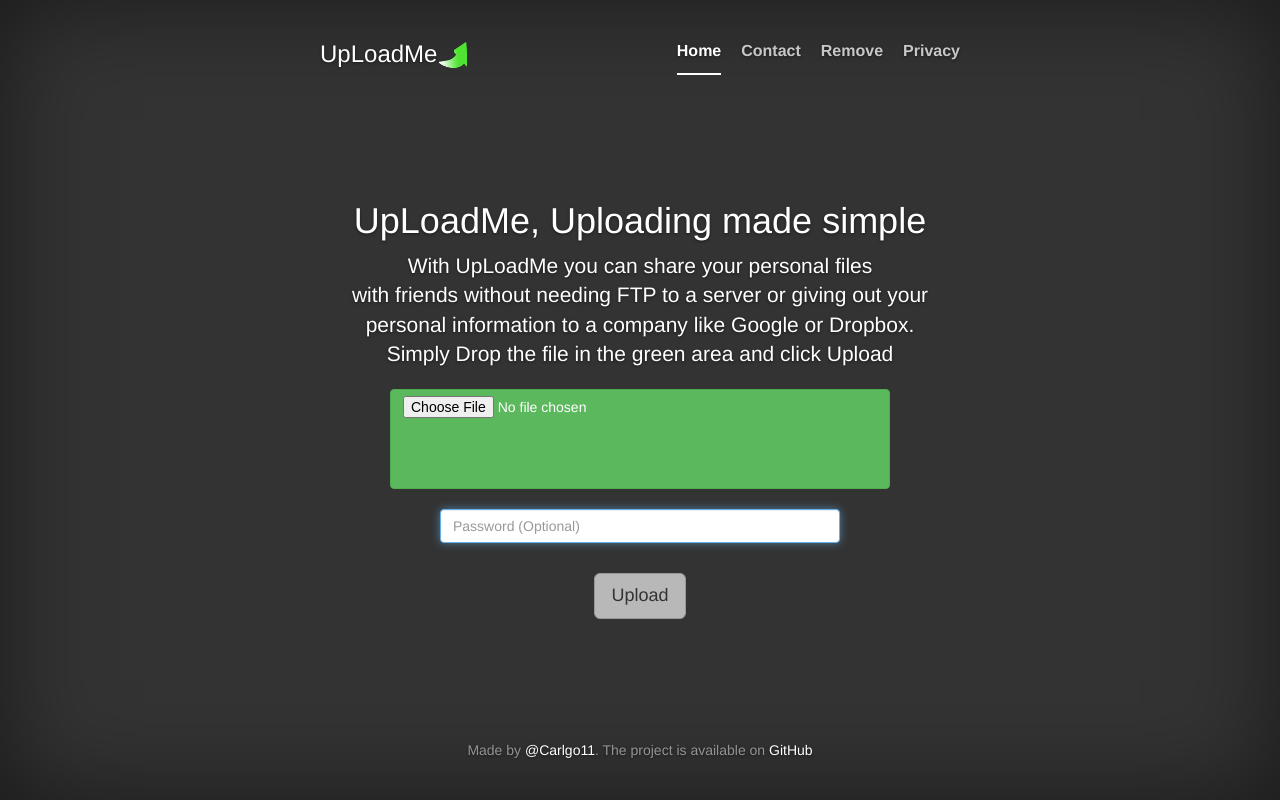
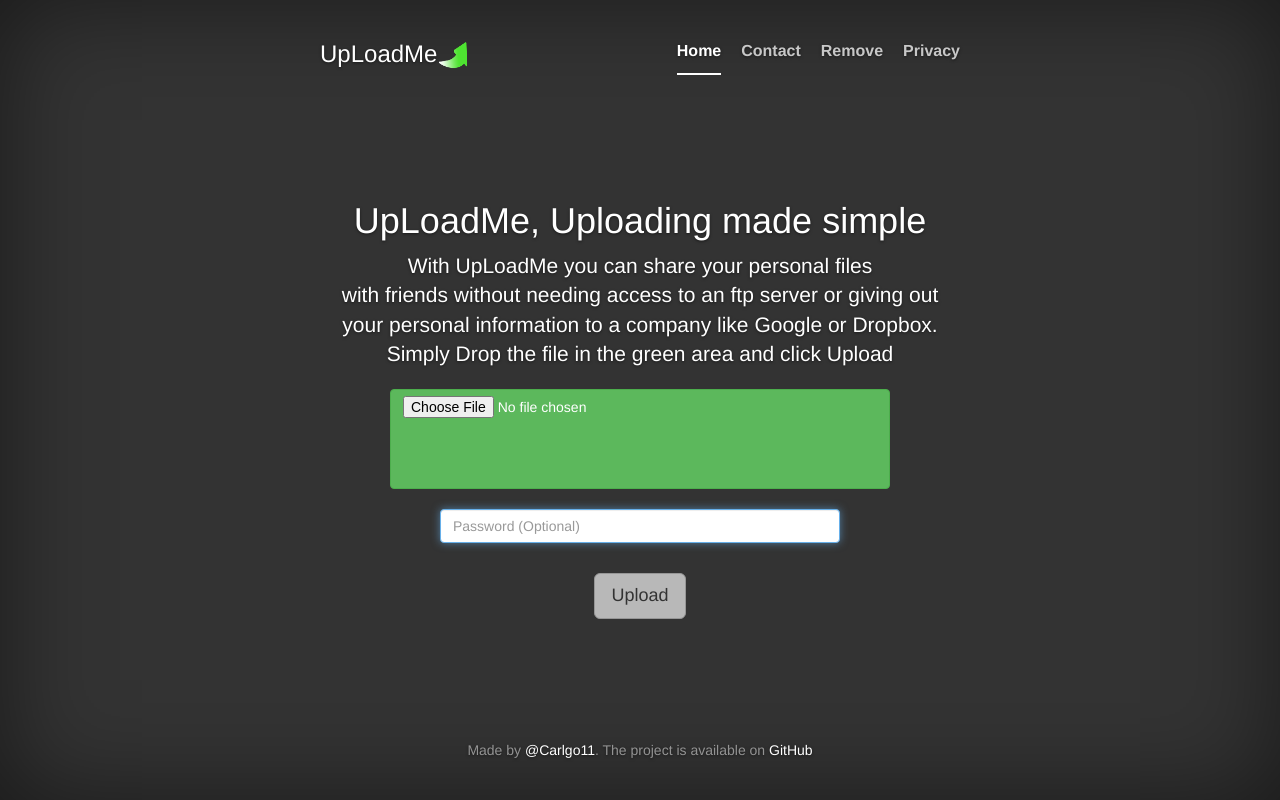
Before and after one commit to Carlgo11/UploadMe, a PHP site: page / in a window 1280 px wide. Run offline with PHP 8.4, Linux system fonts and the light colour scheme; some libraries are stand-ins or nearby versions.

Commit message:
Update index.php

```diff
--- a/index.php
+++ b/index.php
@@ -13,7 +13,7 @@ include './res/head-mainpage.php';
                 <div class="inner go">
                     <h1>UpLoadMe, Uploading made simple</h1>
                     <p class="lead">
-                        With UpLoadMe you can share your personal files<br>with friends without needing FTP to a server or giving out your personal information to a company like Google or Dropbox.<br>
+                        With UpLoadMe you can share your personal files<br>with friends without needing access to an ftp server or giving out your personal information to a company like Google or Dropbox.<br>
                         Simply Drop the file in the green area and click Upload
                     </p>
                     <form action="./upload_file.php" method="post" enctype="multipart/form-data">
```
